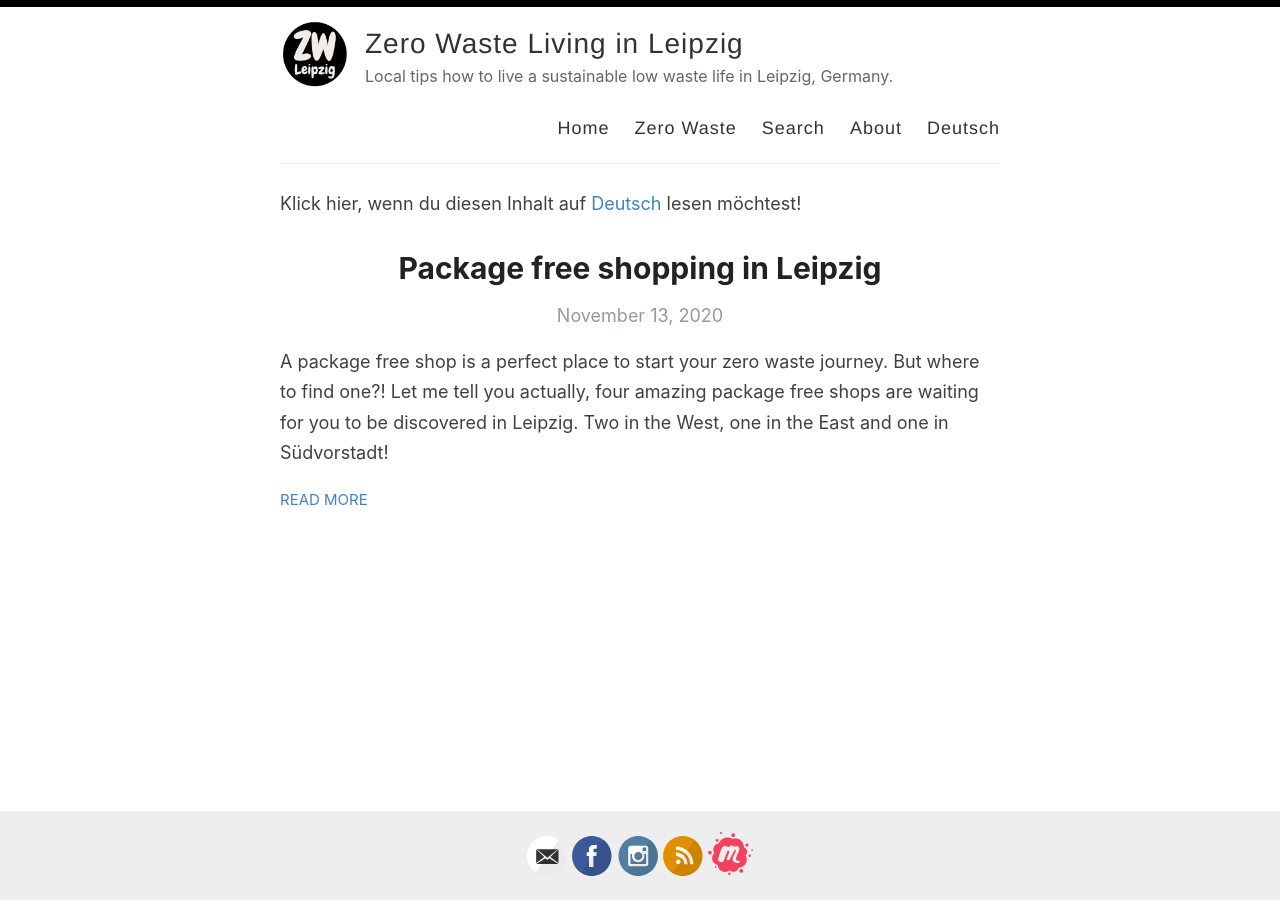
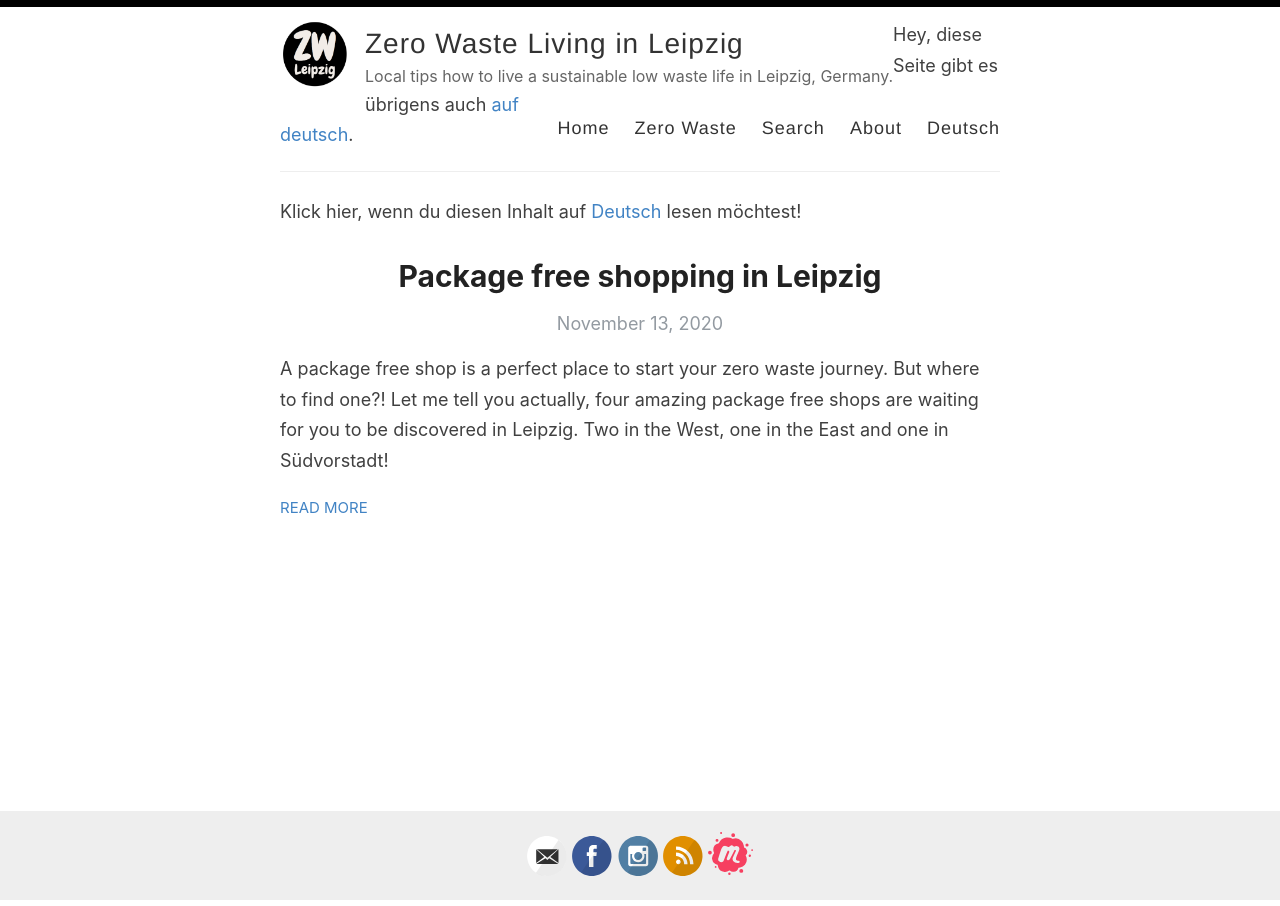
Before and after one commit to CeliaSomlai/zerowastelivinginleipzig, a Jekyll site: the page built from en/index.html, in a window 1280 px wide. Built offline with Jekyll 4.4.1, drawn with Linux system fonts in a browser that asks for light colours.

Commit message:
new language selector

```diff
--- /dev/null
+++ b/_includes/lang-selector.html
@@ -0,0 +1,16 @@
+<div id="lang-selector">
+	{% assign posts=site.posts | where:"lang-ref", page.lang-ref | sort: 'lang' %}
+    {% if posts.size == 0 %}
+        {% assign posts=site.pages | where:"lang-ref", page.lang-ref | sort: 'lang' %}
+    {% endif %}
+    {% if posts.size > 1 %}
+	 {% for post in posts %}
+		{% if page.lang == "en" and post.lang == "de" %}
+			Hey, diese Seite gibt es übrigens auch <a href="{{ site.base-url }}{{ post.url }}" class="{{ post.lang }}" title="Auf deutsch anzeigen.">auf deutsch</a>.
+		{% endif %}
+		{% if page.lang == "de" and post.lang == "en" %}
+			Hey, you can also read this page <a href="{{ site.base-url }}{{ post.url }}" class="{{ post.lang }}" title="Auf deutsch anzeigen.">in English</a>.
+		{% endif %}
+	{% endfor %}
+	{% endif %}
+</div>
--- a/_layouts/default.html
+++ b/_layouts/default.html
@@ -38,6 +38,7 @@
 			  <a href="{{ site.baseurl }}{{ site.data.snippets.language-page[page.lang].link }}"
 			  role="menuitem">{{ site.data.snippets.language-page[page.lang].title }}</a>
             </nav>
+			{% include lang-selector.html %}
           </header>
         </div>
       </div>
```
